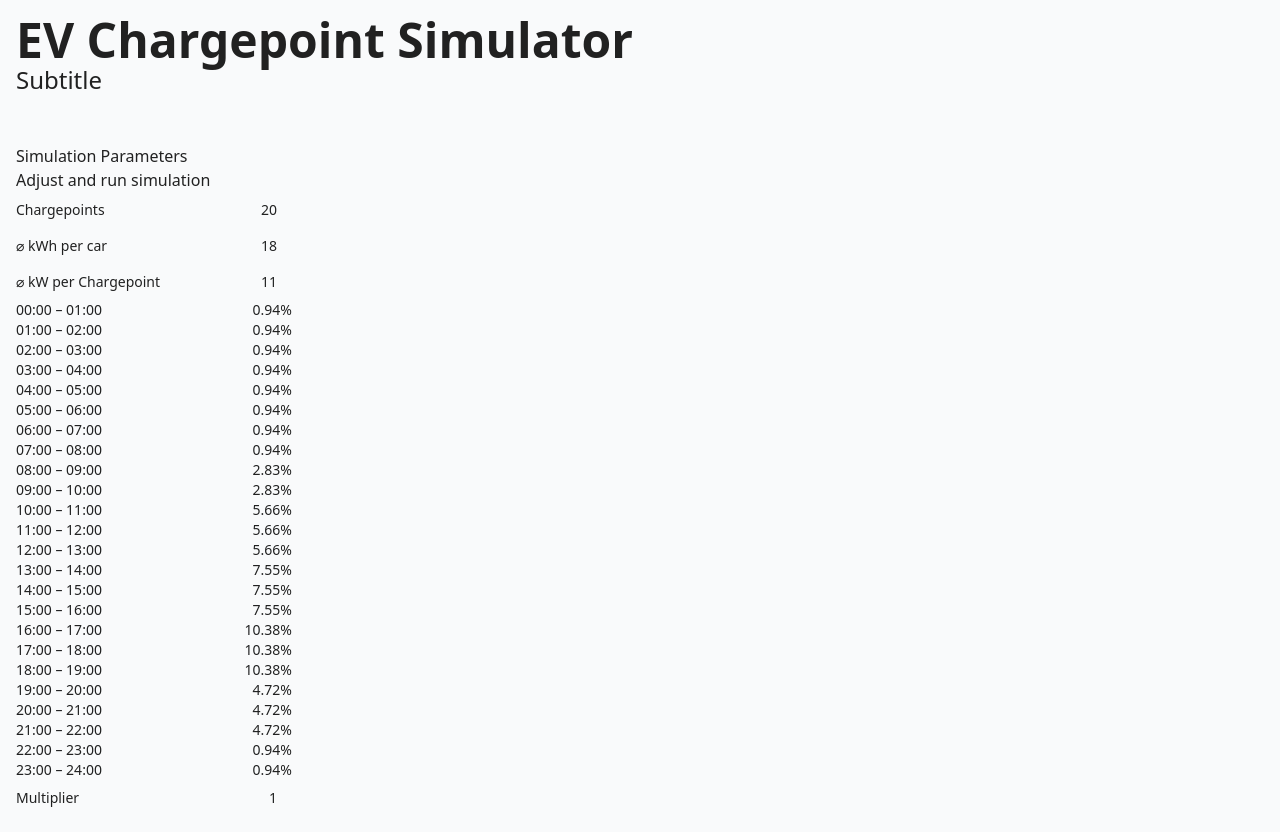
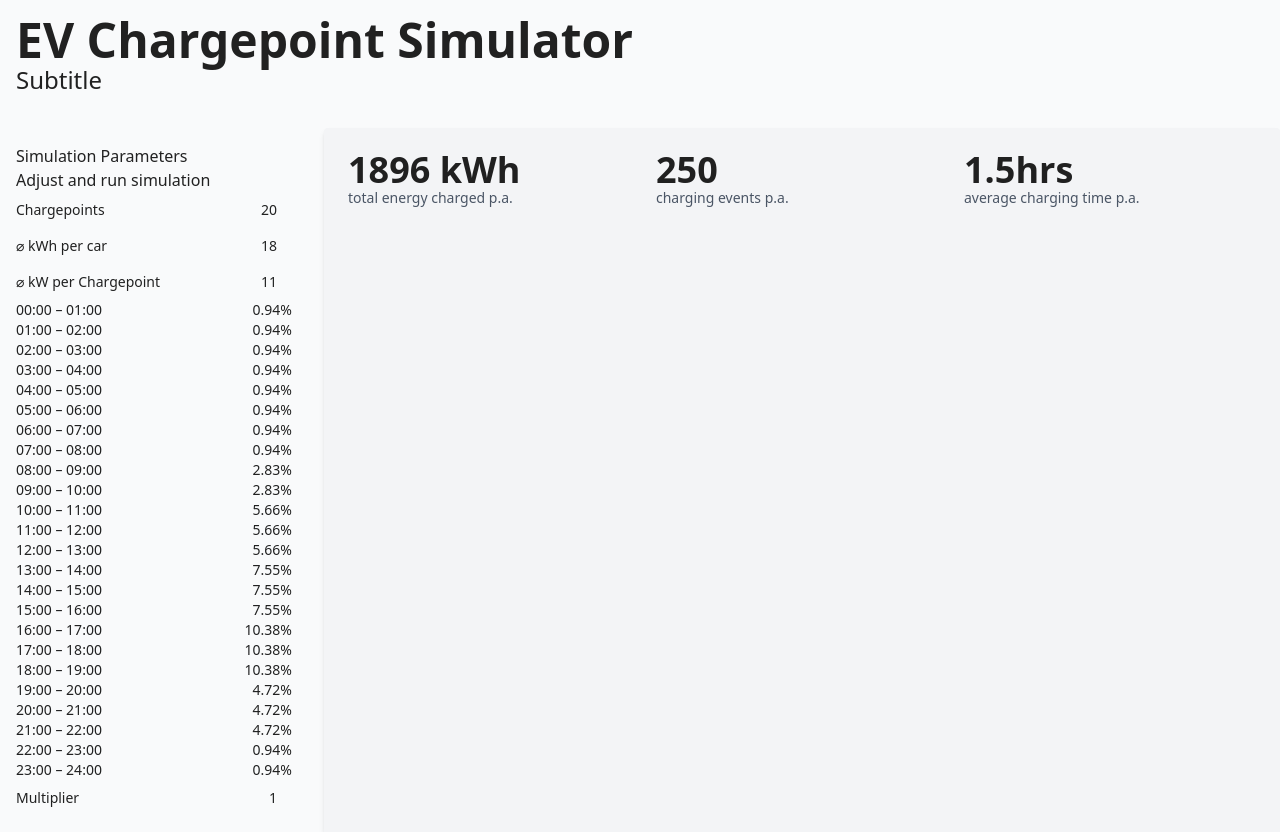
Before and after one commit to floriankapaun/reonic-takehome, a React (Vite) app in the folder task_02a/: page / in a window 1280 px wide. Built offline with nearby package versions, Linux system fonts and the light colour scheme.

Commit message:
:construction: add highlight info to main section

```diff
--- a/task_02a/src/App.tsx
+++ b/task_02a/src/App.tsx
@@ -18,7 +18,9 @@ export function App() {
                 <p>Adjust and run simulation</p>
                 <InputParameters />
             </aside>
-            <main className="col-span-3"></main>
+            <main className="col-span-3 bg-gray-100 p-6 rounded-t-sm shadow-md">
+                <HighlightInfo />
+            </main>
         </>
     )
 }
--- /dev/null
+++ b/task_02a/src/components/Card.tsx
@@ -0,0 +1,15 @@
+type CardProps = {
+    title: string
+    subtitle: string
+}
+
+const Card = ({ title, subtitle }: CardProps) => {
+    return (
+        <div>
+            <p className="text-4xl font-semibold leading-none">{title}</p>
+            <p className="text-sm text-gray-600">{subtitle}</p>
+        </div>
+    )
+}
+
+export default Card
--- /dev/null
+++ b/task_02a/src/components/HightlightInfo.tsx
@@ -0,0 +1,15 @@
+import Card from "./Card"
+
+const HighlightInfo = () => {
+    return (
+        <section>
+            <div className="grid grid-cols-3 gap-4">
+                <Card title="1896 kWh" subtitle="total energy charged p.a." />
+                <Card title="250" subtitle="charging events p.a." />
+                <Card title="1.5hrs" subtitle="average charging time p.a." />
+            </div>
+        </section>
+    )
+}
+
+export default HighlightInfo
```
